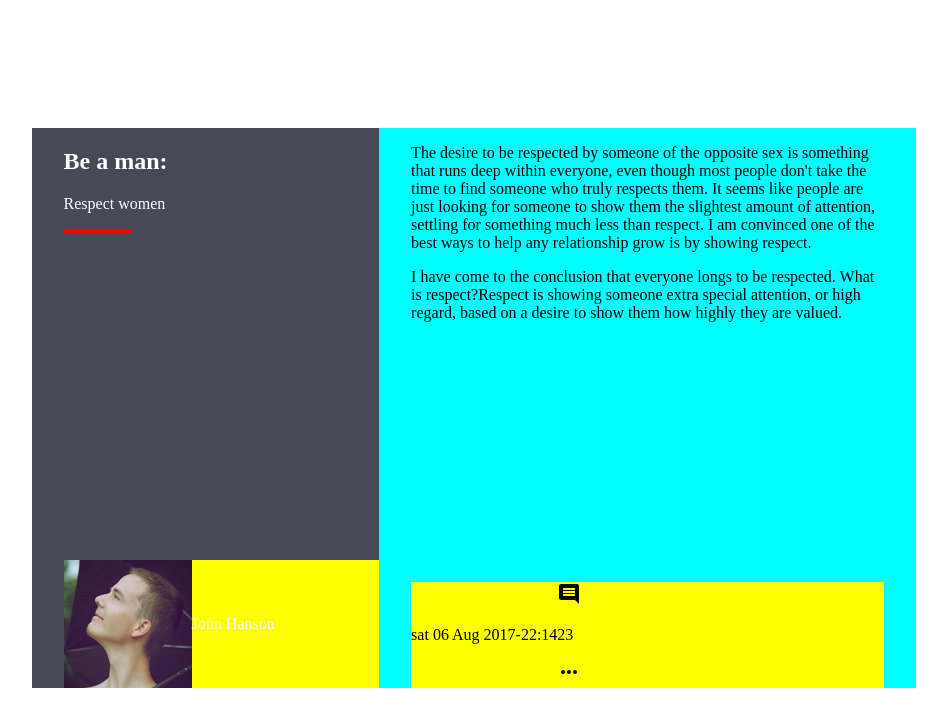
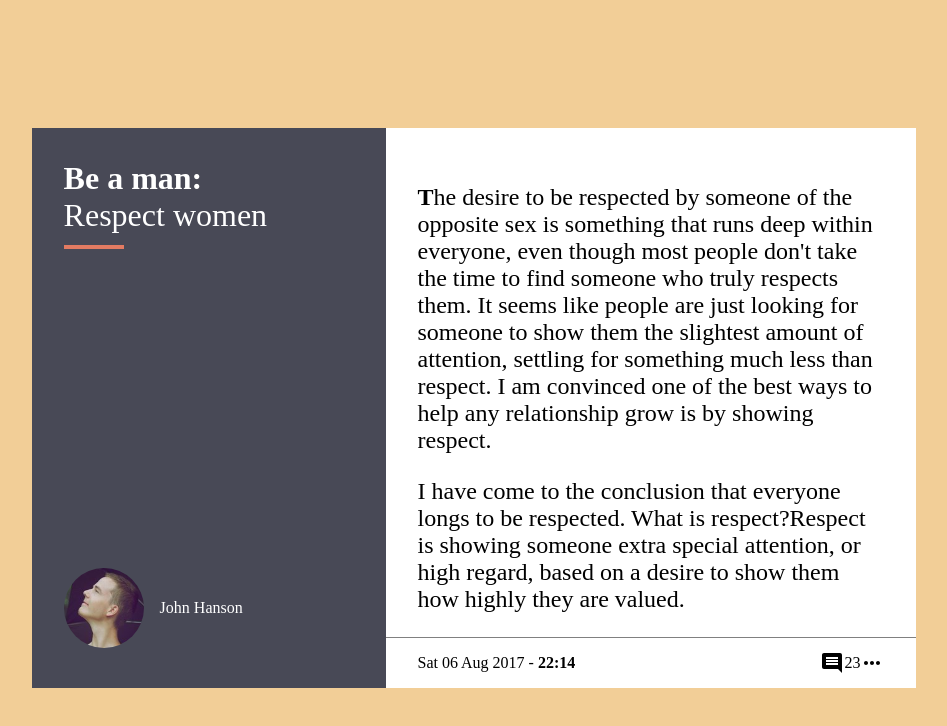
Before and after one commit to Shukroh9/loop1step7, a plain HTML site: page index.html in a window 1280 px wide. Shown: the whole page, without its empty margins (166-1113 px from the left). Drawn offline with Linux system fonts and the light colour scheme.

Commit message:
update: index.html, style.css

```diff
--- a/index.html
+++ b/index.html
@@ -12,21 +12,21 @@
                     <p class="ltp">Respect women</p>
                     <div class="line"></div>
                 </header>
-                <footer>
-                    <img src="avatar.jpg" alt="">
+                <footer class="leftfooter">
+                    <img src="avatar.jpg" alt="" class="footerimg">
                     <p class="lbp">John Hanson</p>
                 </footer>
             </section>
             <section class="rightsection">
-                <div>
-                    <p><span class="bold">T</span>he desire to be respected by someone of the opposite sex is something that runs deep within everyone, even though most people don't take the time to find someone who truly respects them. It seems like people are just looking for someone to show them the slightest amount of attention, settling for something much less than respect. I am convinced one of the best ways to help any relationship grow is by showing respect.</p>
+                <article>
+                    <p><span class="boldt">T</span>he desire to be respected by someone of the opposite sex is something that runs deep within everyone, even though most people don't take the time to find someone who truly respects them. It seems like people are just looking for someone to show them the slightest amount of attention, settling for something much less than respect. I am convinced one of the best ways to help any relationship grow is by showing respect.</p>
                     <p>I have come to the conclusion that everyone longs to be respected. What is respect?Respect is showing someone extra special attention, or high regard, based on  a desire to show them how highly they are valued.</p>
-                </div>
-                <footer>
-                    <div>
-                        <p>sat 06 Aug 2017-<span class="bold">22:14</span></p>
+                </article>
+                <footer class="rightfooter">
+                    <div class="rbl">
+                        <p>Sat 06 Aug 2017 - <span class="bold">22:14</span></p>
                     </div>
-                    <div>
+                    <div class="rbr">
                         <img src="comment.svg" alt="">
                         <p>23</p>
                         <img src="more.svg" alt="">
--- a/style.css
+++ b/style.css
@@ -1,3 +1,6 @@
+body{
+    background-color: rgb(242, 206, 151);
+}
 main{
     width: 70%;
     height: 35rem;
@@ -11,26 +14,75 @@ main{
     background-color: rgb(72, 73, 86);
     width: 40%;
     color: white;
-    padding-left: 2rem;
     display: flex;
     flex-direction: column;
+    padding-top: 2rem;
 }
+
 .rightsection{
     width: 60%;
-    background-color: aqua;
-    padding-left: 2rem;
-    padding-right: 2rem;
+    background-color: white;
     display: flex;
+    padding-top: 2rem;
     flex-direction: column;
 }
+article{
+    padding-left: 2rem;
+    padding-right: 2.5rem;
+    font-size: 1.5rem;
+}
+header{
+    padding-left: 2rem;
+}
+h2{
+    font-size: 2rem;
+    margin: 0;
+    padding: 0;
+}
+.ltp{
+    font-size: 2rem;
+    margin: 0;
+    padding: 0;
+    margin-bottom: 0.7rem;
+}
 .line{
-    border: 2px solid red;
-    width: 4rem;
+    border: 2px solid rgb(227, 123, 98);
+    width: 3.5rem;
+    margin: 0;
+    padding: 0;
 }
 footer{
     margin-top: auto;
     display: flex;
     align-items: center;
-    background-color: yellow;
     width: 100%;
+    box-sizing: border-box;
+    height: 6rem;
 }
+.footerimg{
+    border-radius: 50%;
+    width: 5rem;
+}
+.rightfooter{
+    display: flex;
+    justify-content: space-between;
+    padding-right: 4rem;
+    padding-left: 2rem;
+    padding-right: 2rem;
+    border-top: 1px solid gray;
+
+}
+.leftfooter{
+    padding-left: 2rem;
+    margin-bottom: 2rem;
+    gap: 1rem;
+}
+.rbr{
+    display: flex;
+}
+.bold{
+    font-weight: 700;
+}
+.boldt{
+    font-weight: 700;
+}
```
